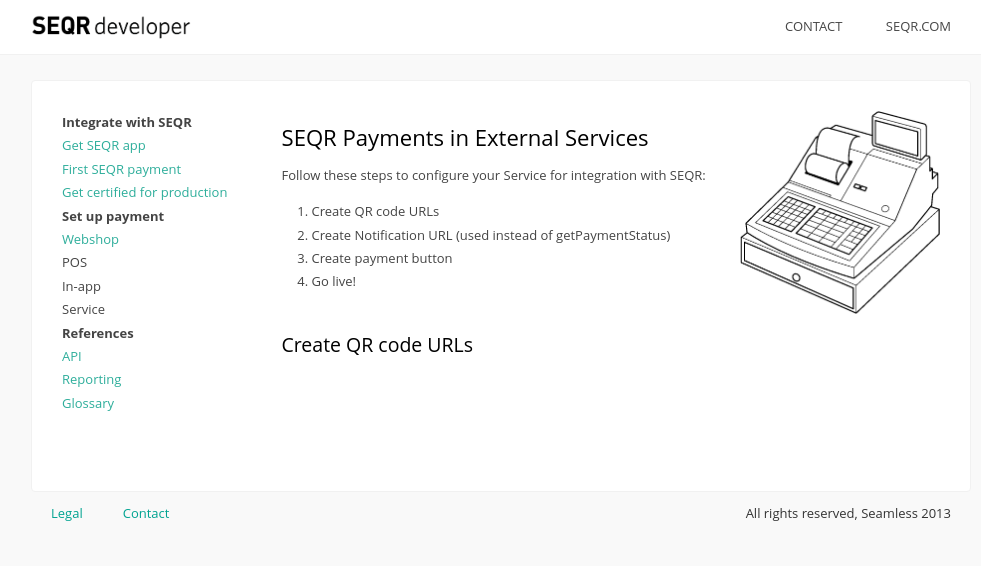
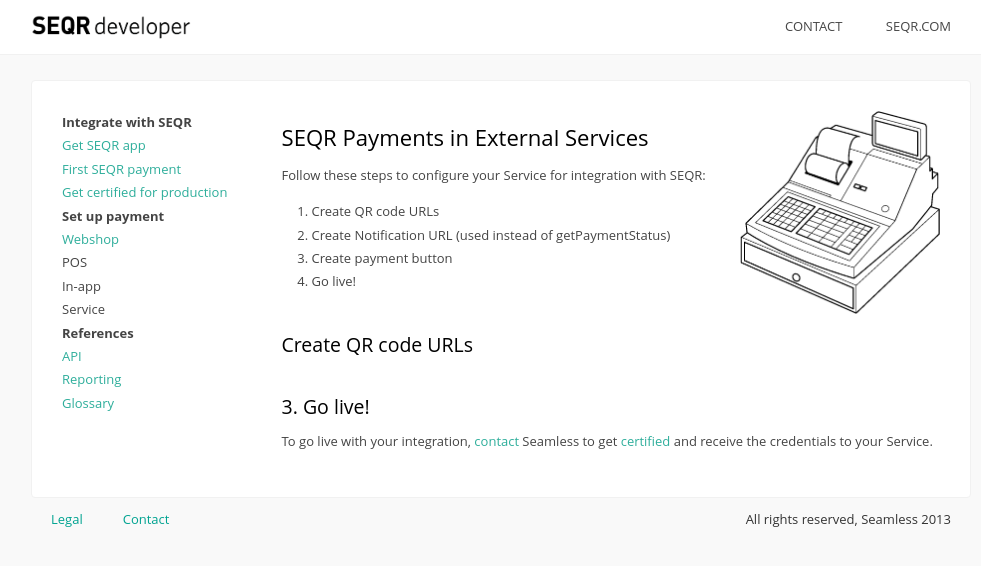
Before and after one commit to SeamlessDistribution/SeamlessDistribution.github.io, a Jekyll site: the page built from merchant/externalservices/index.md, in a window 1280 px wide. Shown: the top 566 px of the page, without its empty margins (139-1120 px from the left). Built offline with Jekyll 4.4.1, drawn with Linux system fonts in a browser that asks for light colours.

Commit message:
Update index.md

```diff
--- a/merchant/externalservices/index.md
+++ b/merchant/externalservices/index.md
@@ -18,3 +18,11 @@
 
 
 ### Create QR code URLs
+
+
+
+
+
+### 3. Go live!
+
+To go live with your integration, [contact](/contact) Seamless to get [certified](/merchant/reference/certification.html) and receive the credentials to your Service.
```
